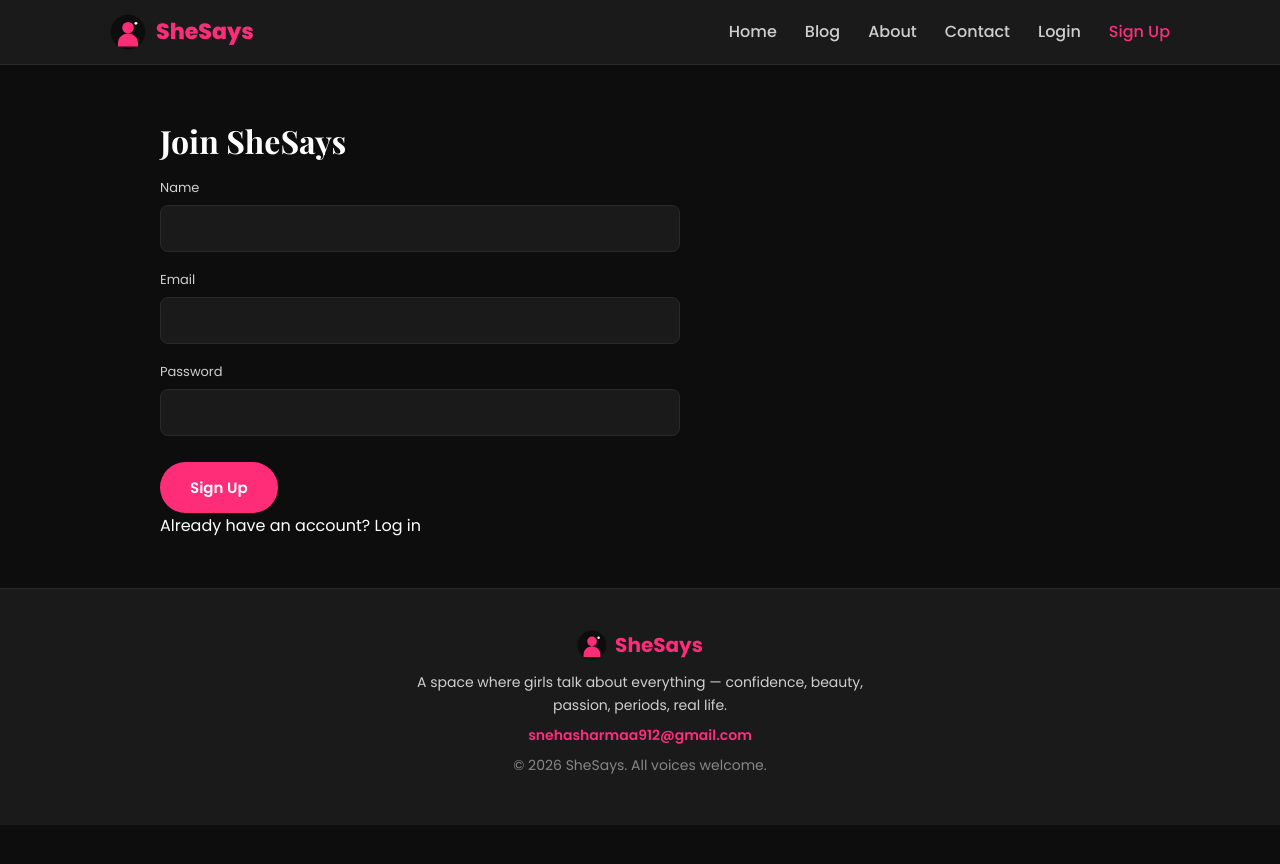
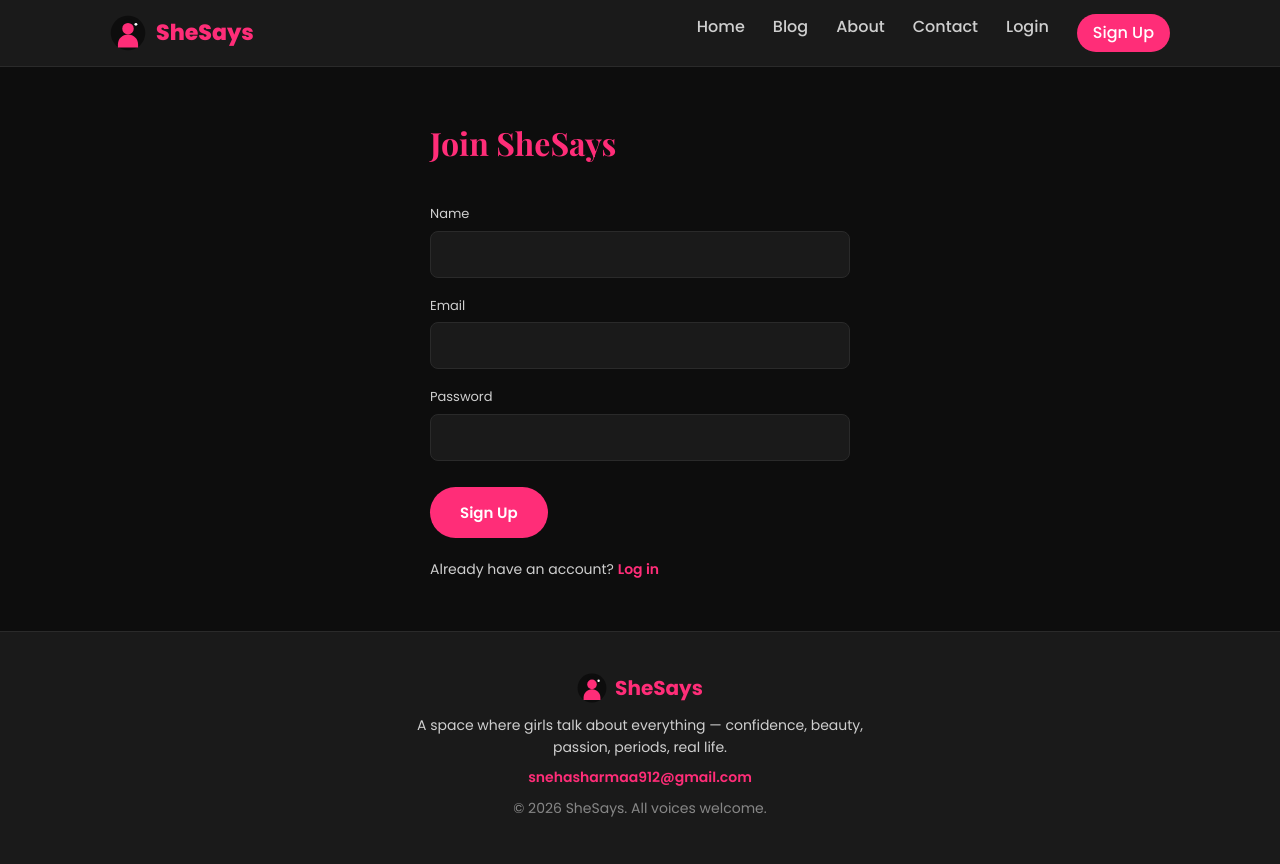
Before and after one commit to snehasharmaa912-ops/SheSays, a React (Vite) app in the folder frontend/: page /signup in a window 1280 px wide. Shown: the top 864 px of the page. Before the commit the page ends 825 px from the top, so only its background shows below. Built offline with nearby package versions, Linux system fonts and the light colour scheme; no server answers.

Commit message:
feat: style auth pages and like button

```diff
--- a/frontend/src/index.css
+++ b/frontend/src/index.css
@@ -96,3 +96,25 @@ main { flex: 1; }
 .form-status.error { color: #ff5252; }
 .direct-email { margin-top: 30px; color: var(--text-muted); font-size: 14px; }
 .direct-email a { color: var(--pink); font-weight: 600; }
+
+.auth-page { max-width: 460px; }
+.auth-page h1 { color: var(--pink); margin-bottom: 24px; }
+.auth-switch { margin-top: 20px; color: var(--text-muted); font-size: 14px; }
+.auth-switch a { color: var(--pink); font-weight: 600; }
+
+.nav-logout { background: none; border: 1px solid var(--pink); color: var(--pink); padding: 6px 16px; border-radius: 20px; font-weight: 600; font-size: 14px; }
+.nav-logout:hover { background: var(--pink); color: var(--white); }
+.nav-signup { background: var(--pink); color: var(--white) !important; padding: 6px 16px; border-radius: 20px; }
+
+select.contact-form select,
+.contact-form select {
+  background: var(--gray); border: 1px solid #2a2a2a; color: var(--white);
+  padding: 12px 14px; border-radius: 8px; font-family: inherit; font-size: 14px;
+}
+
+.like-btn {
+  margin-top: 30px; background: var(--gray); border: 1px solid var(--pink);
+  color: var(--pink); padding: 10px 24px; border-radius: 30px; font-weight: 700;
+  font-size: 15px; transition: all 0.2s;
+}
+.like-btn:hover { background: var(--pink); color: var(--white); }
```
